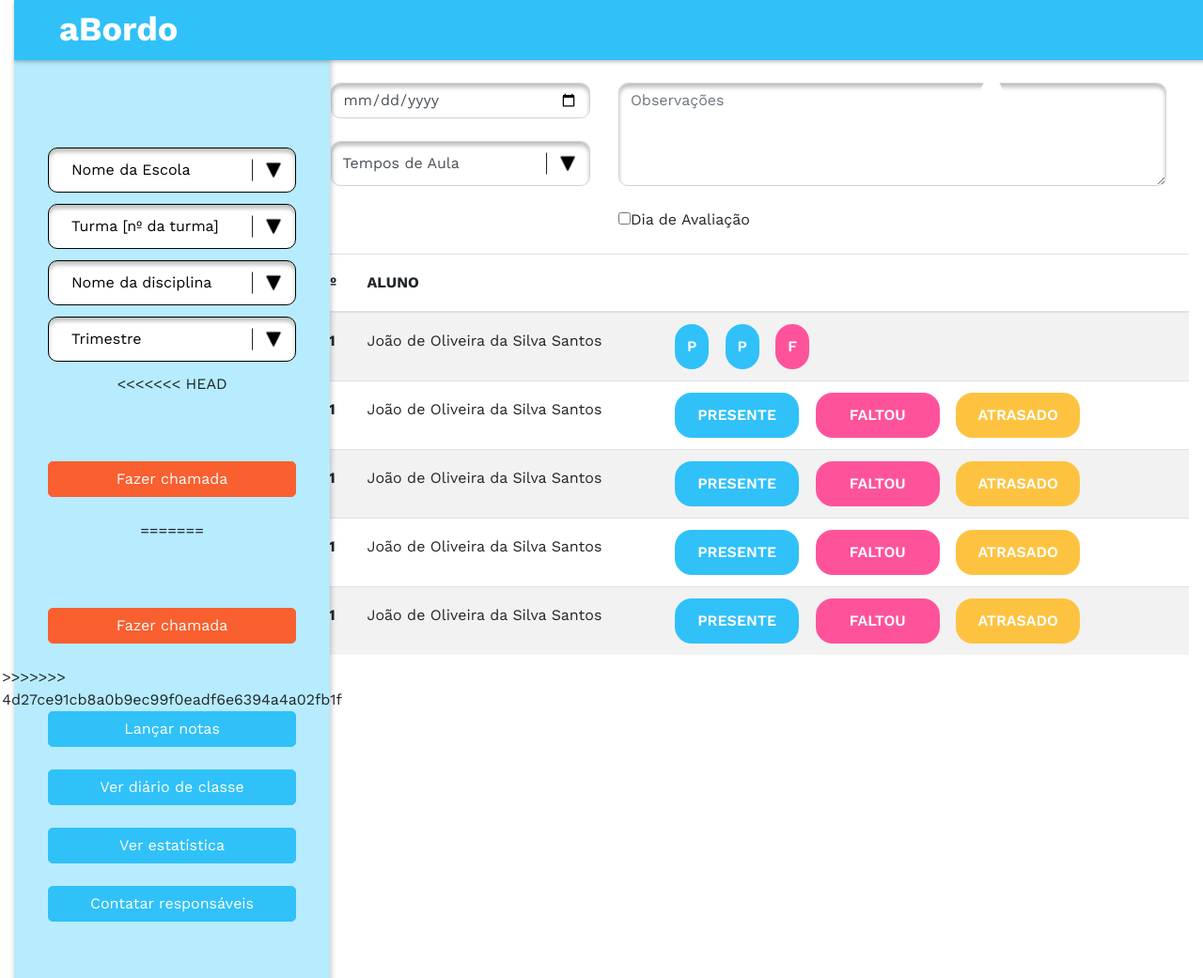
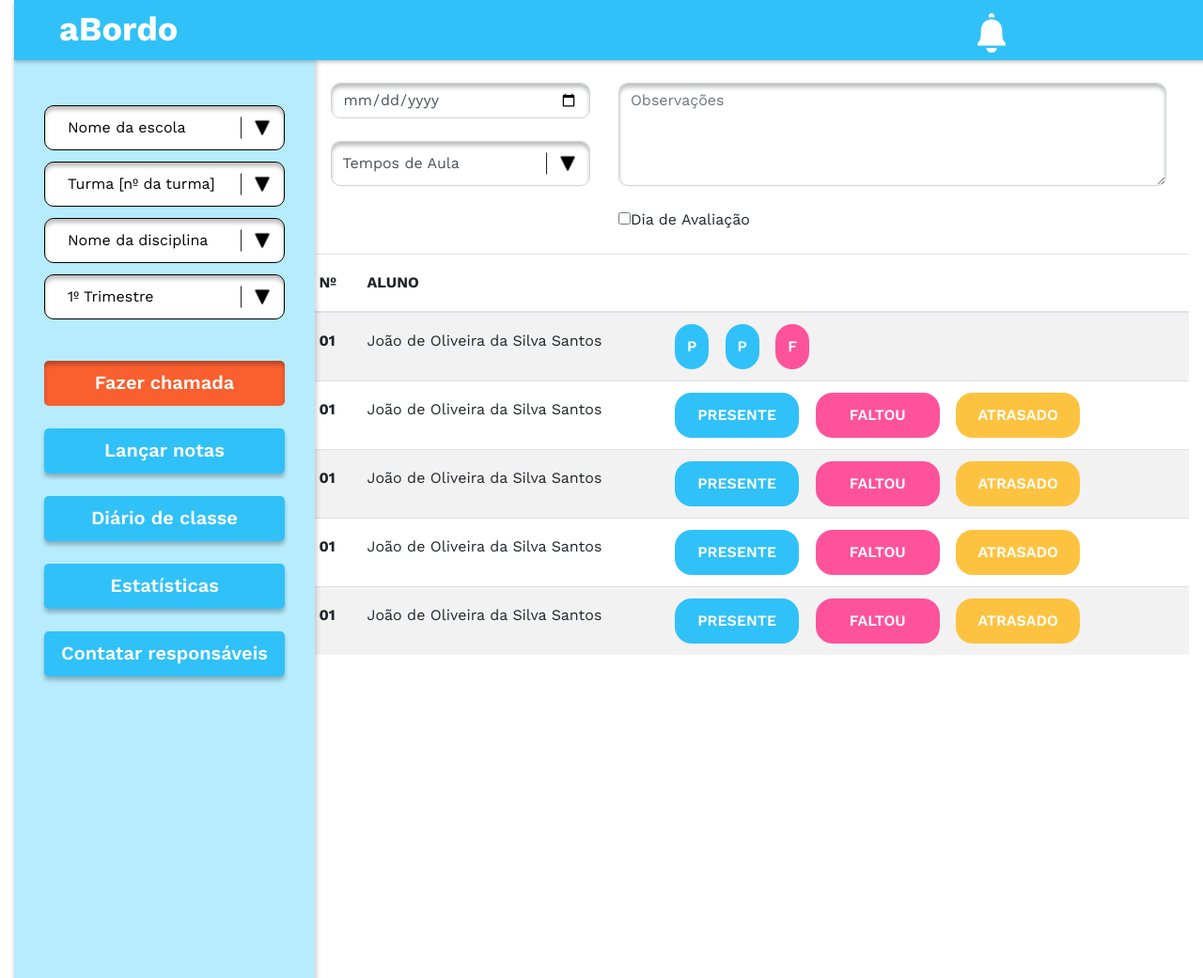
Before and after one commit to pauladepinho/a-bordo, a Node server app: page /fazer-chamada in a window 1280 px wide. Shown: the whole page at 94% size. Run offline with Node 20, Linux system fonts and the light colour scheme.

Commit message:
padronização dos navs

```diff
--- a/public/stylesheets/set-notes.css
+++ b/public/stylesheets/set-notes.css
@@ -1,7 +1,3 @@
-* {
-    box-sizing: border-box;
-}
-
 nav .select {
     margin-top: 3rem;
     margin-bottom: 2rem;
--- a/public/stylesheets/style.css
+++ b/public/stylesheets/style.css
@@ -269,7 +269,7 @@ a.nav-link {
   border: none;
   border-radius: 5px;
 
-  height: 48px;
+  min-height: 48px;
 
   margin-bottom: 1.5rem;
 
@@ -777,11 +777,20 @@ button[disabled],
   border-radius:5px
 }
 
-.side-menu .btn-attendance {
+/* .side-menu .btn-attendance {
   background-color: #f95f2f;
   border: 1px solid #f95f2f;
   margin-top: 70px;
   border-radius:5px;
+} */
+
+nav .select {
+  margin-top: 3rem;
+  margin-bottom: 2rem;
+}
+
+.select select {
+  width: 100%;
 }
 
 /* attendance-selectors */
--- a/views/attendance/index.ejs
+++ b/views/attendance/index.ejs
@@ -4,45 +4,77 @@
 <div class="container-fluid">
   <header>
     <h1>aBordo</h1>
-  </header>
-  <nav class="side-menu">
-    <select name="escola" id="escola">
-      <option selected disabled>Nome da Escola</option>
-      <option value="Catavento">Catavento</option>
-      <option value="Luiza">Luiza Hidaka</option>
-    </select>
-    <select name="turma" id="turma">
-      <option selected disabled>Turma [nº da turma]</option>
-      <option value="1A">1A</option>
-      <option value="2A">2A</option>
-    </select>
-    <select name="disciplina" id="disciplina">
-      <option selected disabled>Nome da disciplina</option>
-      <option value="Portugues">Portugues</option>
-      <option value="Matematica">Matematica</option>
-    </select>
-    <select name="trimestre" id="trimestre">
-      <option selected disabled>Trimestre</option>
-      <option value="1º">1ºTrimestre</option>
-      <option value="2º">2ºTrimestre</option>
-    </select>
 
-<<<<<<< HEAD
-    <a href="Fazer chamada" class="btn btn-primary btn-attendance">Fazer chamada</a>
-=======
     <div>
       <img class="notification" src="../../images/sino.png" alt=" ">
     </div>
+  </header>
 
-    <a href="Fazer chamada" class="btn btn-primary btn-attendance"
-      >Fazer chamada</a
-    >
->>>>>>> 4d27ce91cb8a0b9ec99f0eadf6e6394a4a02fb1f
-    <a href="Lançar notas" class="btn btn-primary">Lançar notas</a>
-    <a href="Ver diário de classe" class="btn btn-primary">Ver diário de classe</a>
-    <a href="Ver estatística" class="btn btn-primary">Ver estatística</a>
-    <a href="Contatar responsáveis" class="btn btn-primary">Contatar responsáveis</a>
+  <nav>
+    <div class="navbar select">
+      <select name="school" id="school" required>
+        <option value="" disabled selected>Nome da escola</option>
+        <option value="0">Colégio Pedro II</option>
+        <option value="1">Escola Técnica Estadual do Ensino Fundamental Visconde de Mauá
+      </select>
+
+      <select name="class" id="class" required>
+        <option value="" disabled selected>Turma [nº da turma]</option>
+        <option value="0000">0000</option>
+        <option value="0001">0001</option>
+      </select>
+
+      <select id="course" name="course" required>
+        <option value="" disabled selected>Nome da disciplina</option>
+        <option value="arts">Artes</option>
+        <option value="biology">Biologia</option>
+        <option value="sciences">Ciências</option>
+        <option value="phys-ed">Educação Física</option>
+        <option value="philosophy">Filosofia</option>
+        <option value="physics">Física</option>
+        <option value="geography">Geografia</option>
+        <option value="geomethy">Geometria</option>
+        <option value="history">História</option>
+        <option value="literature">Literatura</option>
+        <option value="math">Matemática</option>
+        <option value="music">Música</option>
+        <option value="spanish-lang">Língua Espanhola</option>
+        <option value="french-lang">Língua Francesa</option>
+        <option value="english-lang">Língua Inglesa</option>
+        <option value="portuguese-lang">Língua Portuguesa</option>
+        <option value="chemistry">Química</option>
+        <option value="writing">Redação</option>
+        <option value="sociology">Sociologia</option>
+        <option value="drama">Teatro</option>
+      </select>
+
+      <select name="period" id="period" required>
+        <option value="1" selected>1º Trimestre</option>
+        <option value="2">2º Trimestre</option>
+        <option value="3">3º Trimestre</option>
+      </select>
+    </div>
+    <div class="navbar">
+      <ul class="nav">
+        <li><a class="nav-link active" href="#">
+            Fazer chamada
+          </a></li>
+        <li><a class="nav-link" href="http://localhost:3000/lancar-notas">
+            Lançar notas
+          </a></li>
+        <li><a class="nav-link" href="http://localhost:3000/ver-diario-de-classe">
+            Diário de classe
+          </a></li>
+        <li><a class="nav-link" href="#">
+            Estatísticas
+          </a></li>
+        <li><a class="nav-link" href="#">
+            Contatar responsáveis
+          </a></li>
+      </ul>
+    </div>
   </nav>
+
   <main class="attendance-content">
     <section class="attendance-selector row">
       <div class="selectors col-sm-4">
--- a/views/create.ejs
+++ b/views/create.ejs
@@ -284,9 +284,9 @@
             </div>
           </div>
 
-          <button type="submit" class="special" id="launch">
-            Finalizar e levantar voo!
-          </button>
+          <a href="http://localhost:3000/fazer-chamada"><button type="button" class="special" id="launch">
+              Finalizar e levantar voo!
+            </button></a>
         </section>
       </div>
     </form>
--- a/views/index.ejs
+++ b/views/index.ejs
@@ -50,9 +50,8 @@
         </div>
 
         <button class="special" type="submit" name="login">Entrar</button>
-        <button class="special" type="submit" name="signup">
-          Cadastrar
-        </button>
+        <a href="http://localhost:3000/usuario/cadastrar"><button class="special" type="button"
+            name="signup">Cadastrar</button></a>
       </div>
     </form>
   </main>
```
Also changed, not shown: views/daily.ejs (+80 -15 lines), views/set-notes.ejs (+43 -19 lines).
